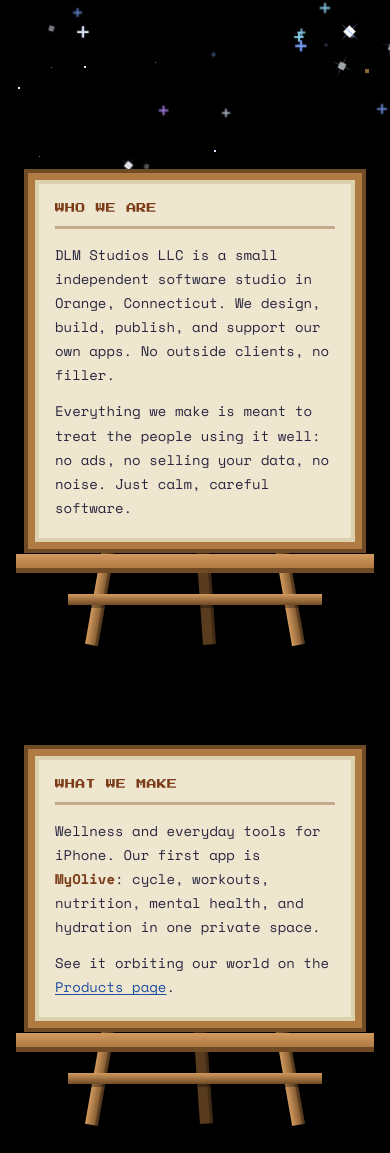
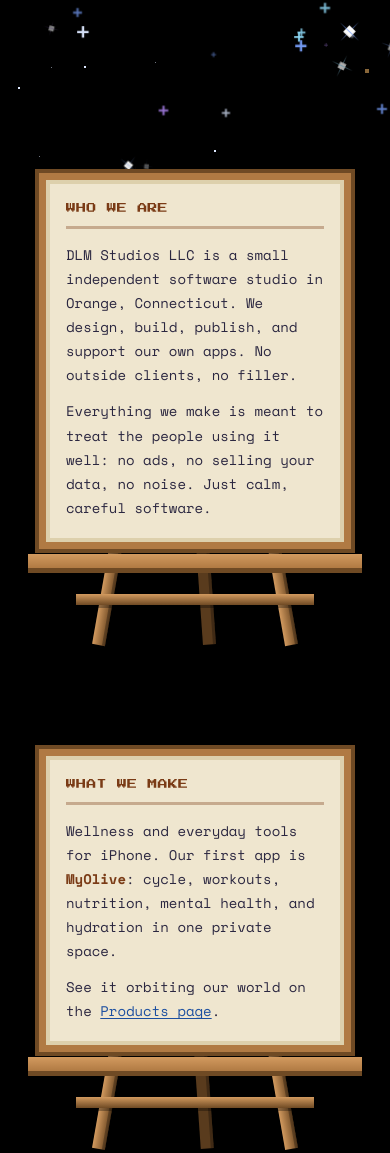
Before and after one commit to dlm-studios/dlmstudios-website, a plain HTML site: page index.html in a window 390 px wide. Shown: the part 671-1824 px from the top of the page. Drawn offline with nearby package versions, Linux system fonts and the light colour scheme; animation ran at ten frames a second.

Commit message:
Fixed overwhelming canvas size on phone screens

```diff
--- a/assets/site.css
+++ b/assets/site.css
@@ -776,7 +776,7 @@
 
 @media (max-width: 620px) {
   body { font-size: 20px; }
-  .easel { width: min(560px, calc(100vw - 56px)); padding-bottom: 96px; margin-bottom: 104px; }
+  .easel { width: min(440px, 80vw); padding-bottom: 96px; margin-bottom: 104px; }
   .easel__board { padding: 20px 20px 22px; font-size: 14px; }
   .easel__board h2 { font-size: 10px; letter-spacing: 0.02em; }
   .easel__icon { width: 36px; height: 36px; }
```
